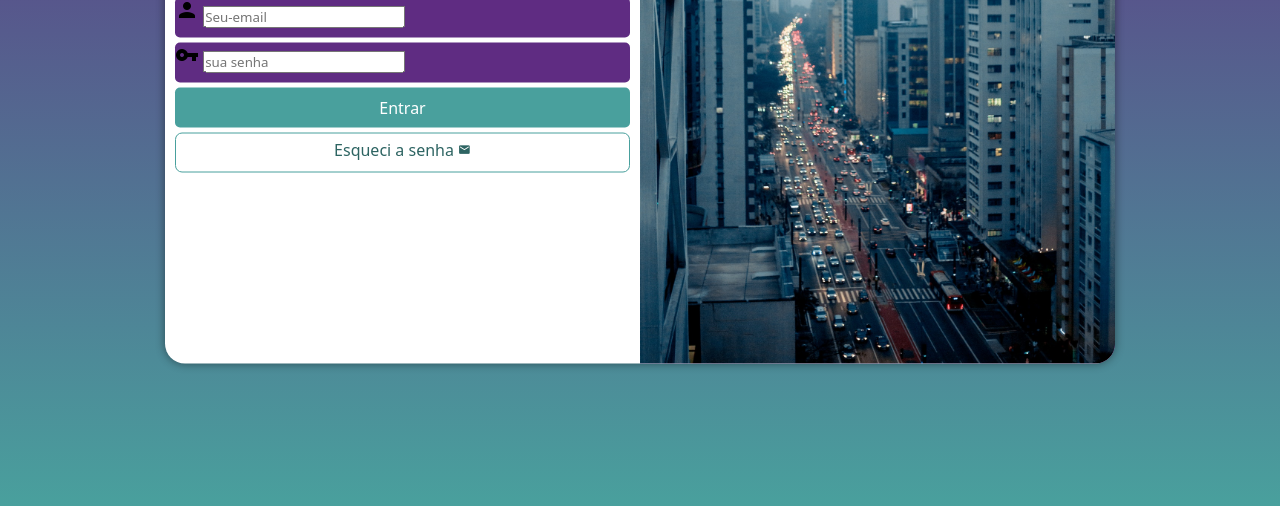
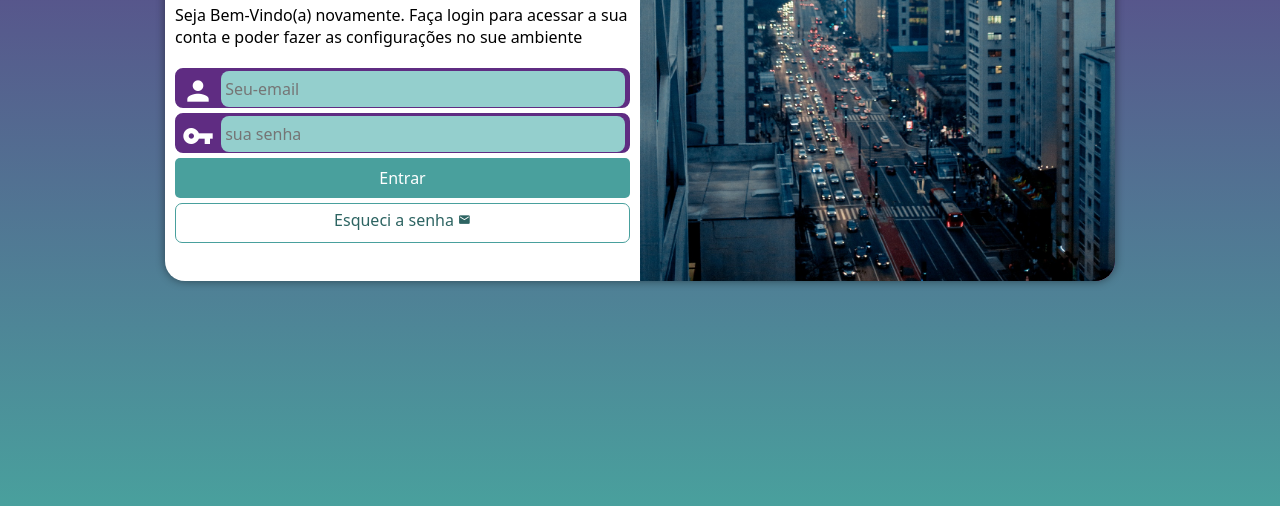
Before and after one commit to thedeniis/projeto-login, a plain HTML site: page index.html in a window 1280 px wide. Shown: the part 294-800 px from the top of the page. Drawn offline with Linux system fonts and the light colour scheme.

Commit message:
bug fixed

```diff
--- a/estilos/media-query.css
+++ b/estilos/media-query.css
@@ -1,13 +1,14 @@
 @charset "UTF-8";
 
 @media screen and (min-width: 768px) and (max-width: 992px)
-{
+{ /* CONFIGURAÇÃO PARA TABLET */
     body
     {
         background-image: linear-gradient(to top, #49a09d, #5f2c82);
     }
     section#login{
         width: 90vw;
+        height: 280px;
     }
     section#login > div#imagem{
         float: left;
@@ -21,13 +22,14 @@
     }
 }
 @media screen and (min-width: 992px)
-{
+{ /*CONFIGURAÇÃO PARA DESKTOP*/
     body
     {
         background-image: linear-gradient(to top, #49a09d, #5f2c82);
     }
     section#login{
         width: 950px;
+        height: 350px;
     }
 
     section#login > div#imagem{
@@ -46,7 +48,8 @@
     }
 
     div#formulario > p {
-        font-size: 1.2em;
+        font-size: 1em;
+        margin: 20px 0px;
     }
 
 }
--- a/estilos/style.css
+++ b/estilos/style.css
@@ -30,7 +30,7 @@ section#login
     position: absolute;
     top: 50%;
     left: 50%;
-    transform: translate(-50%, -50%);
+
 
     background-color: white;
     width: 250px;
@@ -39,6 +39,7 @@ section#login
     overflow: hidden;
     box-shadow: 0px 0px 10px rgb(0, 0, 0, 0.450);
 
+    transform: translate(-50%, -50%);
     transition: width 0.3, hight .3;
     transition-timing-function: ease;
 
@@ -68,15 +69,39 @@ div#formulario > p
 form > div.campo
 {
     background-color: #5f2c82;
+    border: 2px solid #5f2c82;
     display: block;
     width: 100%;
     height: 40px;
-    border-radius: 5px;
+    border-radius: 8px;
     margin: 5px 0px;
 }
 div.campo > label
 {
     display: none;
+}
+div.campo > i
+{
+    color: white;
+    /*background-color: black;*/
+    font-size: 2em;
+    width: 40px;
+    padding: 5px;
+}
+div.campo > input
+{
+    background-color: #94cfcd;
+    font-size: 1em;
+    width: calc(100% - 47px);
+    height: 100%;
+    border: 0px;
+    border-radius: 8px;
+    padding: 4px;
+    transform: translateY(-12px); /* TODA VEZ QUE USAR ESSE COMANDO DO TRANSFOR, USALO EM ÚLTIMO*/
+}
+div.campo > input:focus-within
+{
+    background-color: white;
 }
 form > [type=submit]
 {
```
